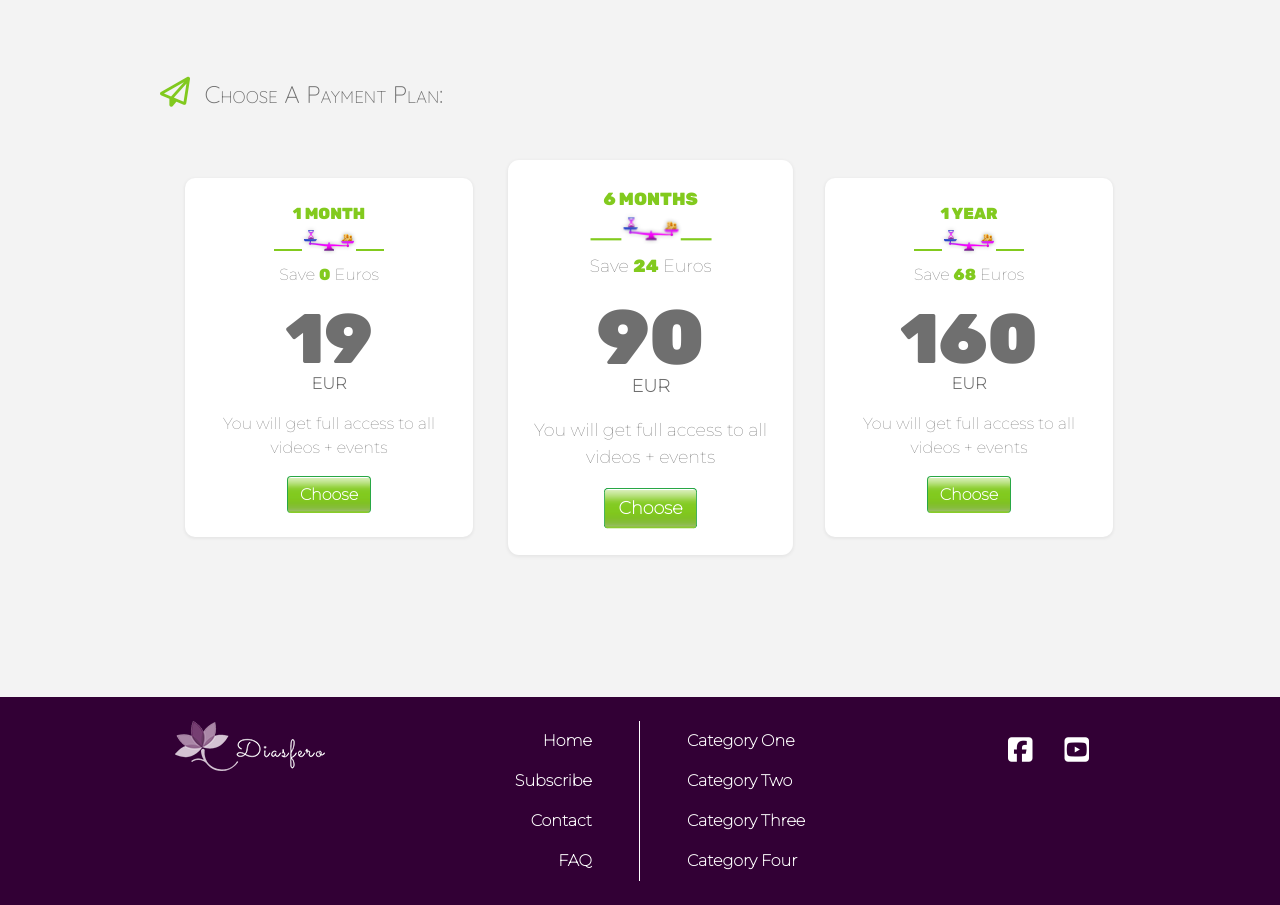
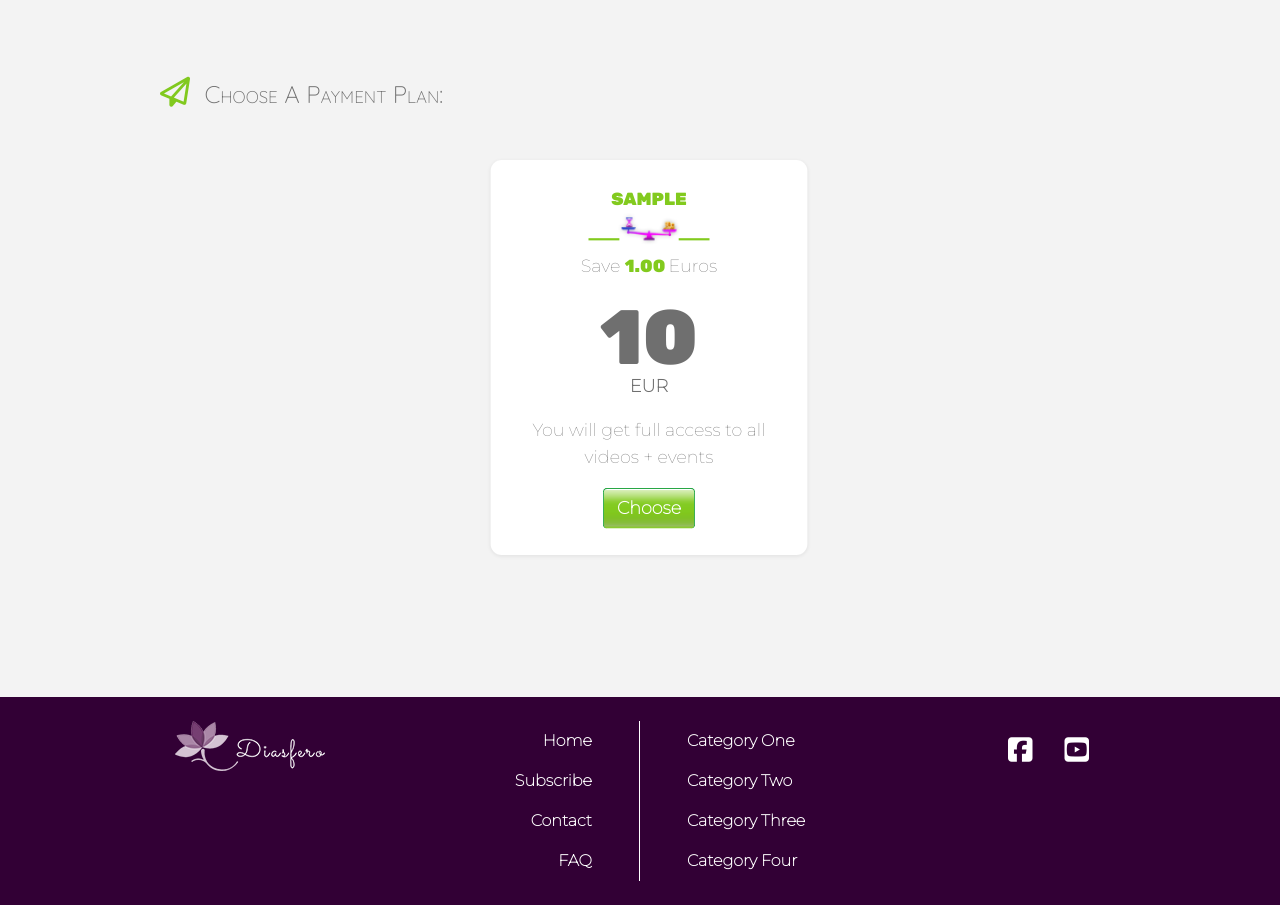
Before and after one commit to Aleksandre19/django, a Django app: page /subscription/cards/ in a window 1280 px wide. Shown: the part 240-1145 px from the top of the page. Run offline with Django 3.2, Linux system fonts and the light colour scheme; tables that the repository leaves empty hold one stand-in row (values such as "Sample post"); parts of the project's set-up code (start-up, migrations or seed data) failed here and were passed over; some libraries are stand-ins or nearby versions.

Commit message:
Creating cards model & adjusting code accordingly

```diff
--- a/static/css/style.css
+++ b/static/css/style.css
@@ -1200,6 +1200,13 @@ hr.feedback-devider {
         margin-top: 0px;
     }
 
+    /* Checkout go back button */
+    .go-back-btn {
+        width: 87%;
+        margin: auto;
+        margin-left: 32px;
+    }
+
     .p-for-md {
         padding-left: 48px !important;
     }
@@ -1659,7 +1666,8 @@ hr.feedback-devider {
         -o-box-shadow: 0px 1px 3px 1px rgba(0,0,0,0.05);
     }
 
-    .active-card {
+    /* Active subscription card */
+    #active-card {
         transform: scale(1.1);
     }
 
--- a/subscription/models.py
+++ b/subscription/models.py
@@ -1,10 +1,12 @@
 from django.db import models
 from django.contrib.auth.models import User
+
 
 # Create your models here.
 class Subscription(models.Model):
     sub_number = models.CharField(max_length=32, null=False, editable=False)
     user = models.ForeignKey(User, on_delete=models.SET_NULL, null=True, blank=True, related_name='subscriptions')
+    card = models.ForeignKey('Cards', on_delete=models.SET_NULL, null=True, blank=True)
     full_name = models.CharField(max_length=50, null=False, blank=False)
     email = models.EmailField(max_length=254, null=False, blank=False)
     phone_number = models.CharField(max_length=20, null=False, blank=False)
@@ -18,3 +20,14 @@ class Subscription(models.Model):
 
     def __str__(self):
         return self.sub_number
+
+
+# Subscription plans model
+class Cards(models.Model):
+    duration = models.CharField(max_length=20, null=False, blank=False)
+    price = models.DecimalField(max_digits=10, decimal_places=0, null=False, blank=False, default=0)
+    saving = models.DecimalField(max_digits=10, decimal_places=2, null=False, blank=False, default=0)
+    offering = models.BooleanField(default=False)
+
+    def __str__(self):
+        return self.duration
--- a/subscription/templates/cards.html
+++ b/subscription/templates/cards.html
@@ -9,15 +9,24 @@
                 Choose a payment plan:
             </h3>
             <div class="row no-gutters justify-content-center">
+
+                {% for card in cards %}
                     <div class="col-4">
 
+                    {% if card.offering %}
+                        <div class="cards-content home-desk-card" id="active-card">
+                    {% else %}
                         <div class="cards-content home-desk-card">
-                        <p class="cards-months-length text-uppercase text-center pt-4">1 Month</p>
+                    {% endif %}
+
+                            <p class="cards-months-length text-uppercase text-center pt-4">
+                                 {{ card.duration }}
+                            </p>
                             <div class="card-scale-img-wrapper">
                                 <img src="../../media/img/sm/mb-home-card-scale.png" alt="Scale" >
                             </div>
-                        <p class="cards-saving mt-2"> Save <span>0</span> Euros </p>
-                        <div class="cards-price"><strong> 19 </strong></div>
+                            <p class="cards-saving mt-2"> Save <span> {{ card.saving }} </span> Euros </p>
+                            <div class="cards-price"><strong> {{ card.price }} </strong></div>
                             <div class="cards-currency"><span>EUR</span></div>
                             <p class="cards-desc mt-3 ml-3 mr-3">You will get full access to all videos + events</p>
                             <div class="cards-choose-btn-wrapper">
@@ -25,38 +34,8 @@
                             </div>
                         </div>
                     </div>
+                {% endfor %}
 
-                <div class="col-4 pl-3 pr-3">
-                    <div class="cards-content home-desk-card active-card">
-                        <p class="cards-months-length text-uppercase text-center pt-4">6 Months</p>
-                        <div class="card-scale-img-wrapper">
-                            <img src="../../media/img/sm/mb-home-card-scale.png" alt="Scale" >
-                        </div>
-                        <p class="cards-saving mt-2"> Save <span>24</span> Euros </p>
-                        <div class="cards-price"> <strong> 90 </strong> </div>
-                        <div class="cards-currency"> EUR </div>
-                        <p class="cards-desc mt-3 ml-3 mr-3" >You will get full access to all videos + events</p>
-                        <div class="cards-choose-btn-wrapper">
-                            <a href="{% url 'checkout' %}?price=90" type="button" class="cards-choose-btn btn border border-bottom-0 border-success text-white font-weight-bolder mb-4">Choose</a>
-                        </div>
-                    </div>
-                </div>
-
-                <div class="col-4">
-                    <div class="cards-content home-desk-card">
-                        <p class="cards-months-length text-uppercase text-center pt-4">1 Year</p>
-                        <div class="card-scale-img-wrapper">
-                            <img src="../../media/img/sm/mb-home-card-scale.png" alt="Scale" >
-                        </div>
-                        <p class="cards-saving mt-2"> Save <span>68</span> Euros </p>
-                        <div class="cards-price"><strong> 160 </strong> </br></div>
-                        <div class="cards-currency"><span>EUR</span></div>
-                        <p class="cards-desc mt-3 ml-3 mr-3">You will get full access to all videos + events</p>
-                        <div class="cards-choose-btn-wrapper">
-                            <a href="{% url 'checkout' %}?price=160" type="button" class="cards-choose-btn btn border border-bottom-0 border-success text-white font-weight-bolder mb-4">Choose</a>
-                        </div>
-                    </div>
-                </div>
             </div>
         </div>
 
--- a/subscription/views.py
+++ b/subscription/views.py
@@ -1,26 +1,55 @@
 from django.shortcuts import render, redirect, reverse
 from .forms import SubForm
+from .models import Cards
 
 # Create your views here.
 
 def cards(request):
-    return render(request, 'cards.html')
+
+    # Requiring a all subscription cards
+    cards = Cards.objects.all()
+
+    context = {
+        'cards' : cards,
+    }
+
+    return render(request, 'cards.html', context)
 
 
 def checkout(request):
 
     if request.GET:
 
-        price = request.GET['price']
+        # Declairing variables
+        period = None
+        saving = None
+        price = None
 
-        if not price:
-            price = 0
+        # Requiring Subscription payment form
+        sub_form = SubForm()
 
-        sub_form = SubForm()
+        # Requiring all cards
+        cards = Cards.objects.all()
+
+        # Getting current GET request
+        reqvst = request.GET['price']
+
+        # Checking which card corespondings to request
+        for card in cards:
+            if card.price == int(reqvst):
+                period = card.duration
+                saving = card.saving
+                price = card.price
+
 
         context = {
             'sub_form': sub_form,
-            'price' : price,
+            'cards' : cards,
+            'current_card' : {
+                'period' : period,
+                'saving' : saving,
+                'price' : price,
+            }
         }
 
         return render(request, 'checkout.html', context)
```
Also changed, not shown: subscription/admin.py (+6 -1 lines), subscription/templates/checkout.html (+9 -25 lines), subscription/migrations/0006_auto_20210603_1431.py (added), subscription/migrations/0007_auto_20210603_1854.py (added), subscription/migrations/0008_cards_offering.py (added). Lines whose indentation alone changed are shown as unchanged.
